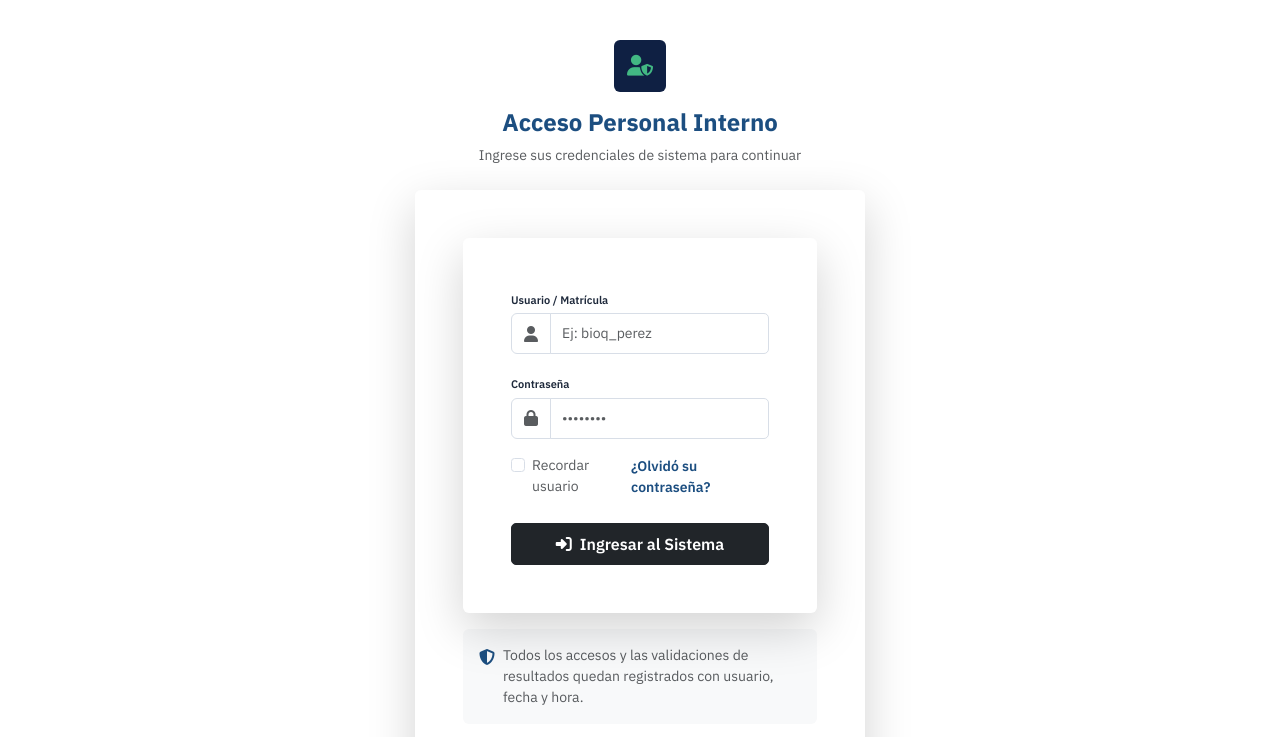
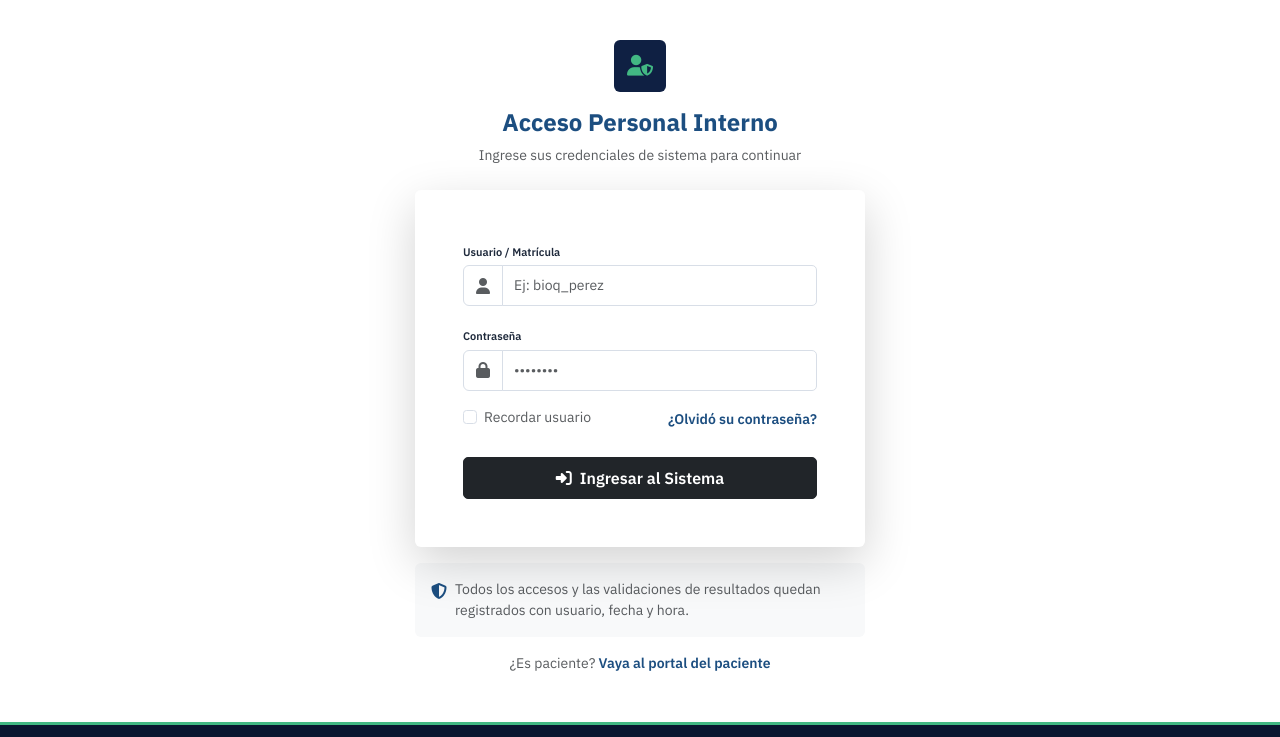
Before and after one commit to AgusTinMd/LIMS-Laboratorio, a plain HTML site: page pages/login-personal.html in a window 1280 px wide. Shown: the part 62-799 px from the top of the page. Drawn offline with nearby package versions, Linux system fonts and the light colour scheme.

Commit message:
Corrige formulario duplicado por conflicto mal resuelto en login-personal
El merge del login simulado dejó el <form> viejo (sin id, sin
novalidate) anidado dentro del <form id="loginPersonalForm"> nuevo.
El navegador descarta la apertura del <form> anidado pero no su
contenido, así que #loginSuccess terminaba metido dentro del form
nuevo: al ocultar el form tras un login correcto (o al restaurar una
sesión guardada), el cartel de bienvenida quedaba oculto también,
aunque el JS lo mostrara por dentro. Se elimina el bloque duplicado y
queda una sola estructura form → loginSuccess como hermanos.

```diff
--- a/pages/login-personal.html
+++ b/pages/login-personal.html
@@ -53,10 +53,6 @@
                     <div id="loginAlert" class="alert alert-danger d-none" role="alert"></div>
 
                     <form id="loginPersonalForm" action="#" method="POST" novalidate>
-
-            <div class="card shadow-lg border-0">
-                <div class="card-body p-4 p-md-5">
-                    <form action="#" method="POST">
                         <div class="mb-3">
                             <label for="usuario" class="form-label fw-semibold small">Usuario / Matrícula</label>
                             <div class="input-group">
```
